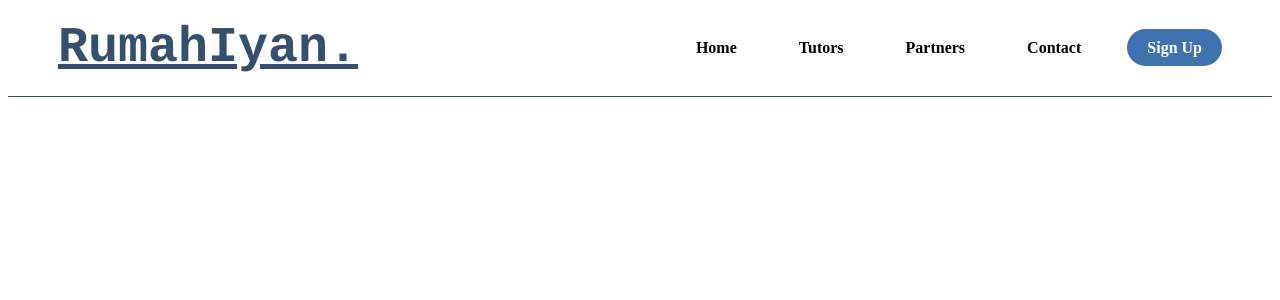
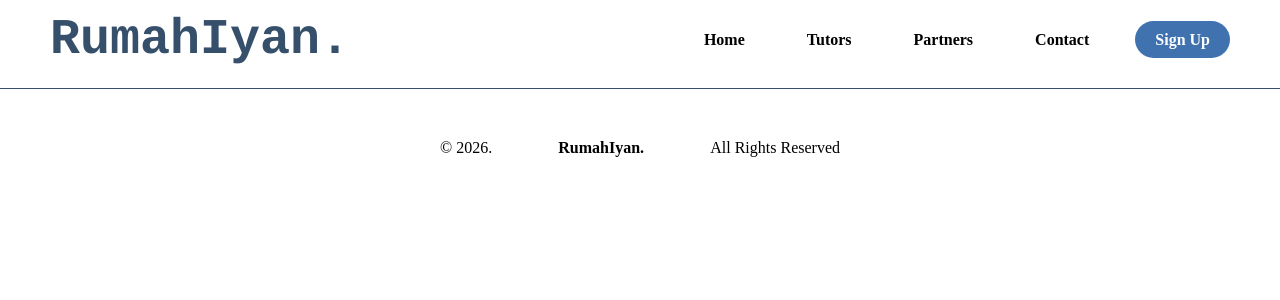
Before and after one commit to anandahafianhkm-cell/website-sederhana-react, a React (Vite) app: page / in a window 1280 px wide. Shown: the top 300 px of the page. Built offline with nearby package versions, Linux system fonts and the light colour scheme.

Commit message:
buat footer

```diff
--- a/src/App.css
+++ b/src/App.css
@@ -0,0 +1,6 @@
+* {
+    text-decoration: none;
+    margin: 0px;
+    padding: 0px;
+    box-sizing: border-box;
+}
--- a/src/App.jsx
+++ b/src/App.jsx
@@ -1,13 +1,20 @@
 import './App.css'
 import Home from './pages/Home'
 import Navbar from './components/Navbar'
+import Footer from './components/Footer'
 
 function App() {
   return (
-    <div>
-      <Navbar/>
+    <>
+      <Navbar />
+      <Footer />
+    </>
 
-    </div>
+
+
+
+
+
   )
 }
 
--- /dev/null
+++ b/src/components/Footer.jsx
@@ -0,0 +1,13 @@
+import '../styles/Footer.css'
+
+function Footer() {
+    return (
+        <div id="copyright">
+            <div className="wrapper">
+                &copy; 2026. <b>RumahIyan.</b>All Rights Reserved
+            </div>
+        </div>
+    )
+}
+
+export default Footer
--- /dev/null
+++ b/src/styles/Footer.css
@@ -0,0 +1,11 @@
+#copyright {
+    text-align: center;
+    width: 100%;
+    padding: 50px 0px 50px 0px
+}
+
+#copyright .wrapper {
+    margin: 0 auto;
+    max-width: 500px;
+    width: 95%;
+}
```
